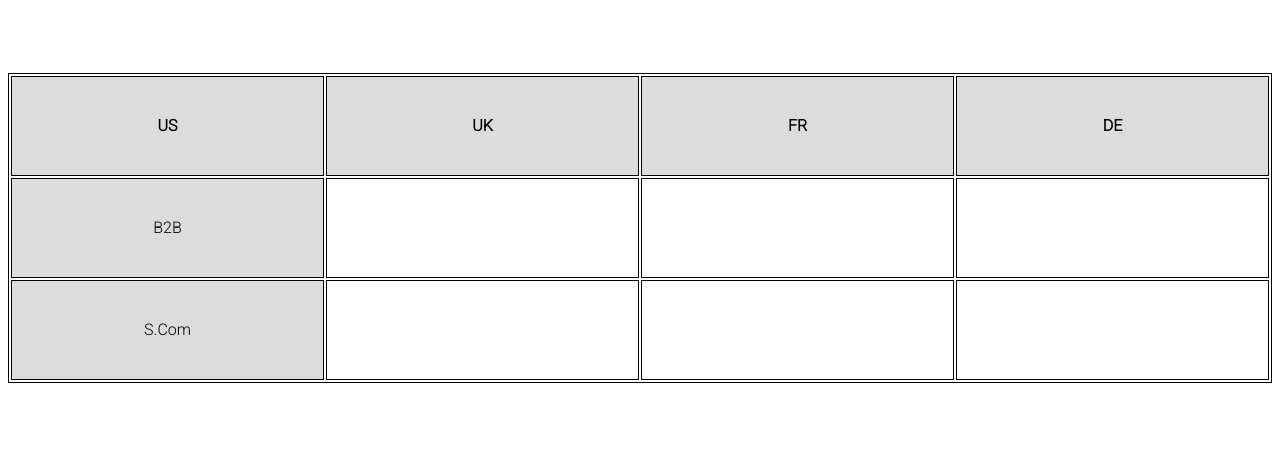
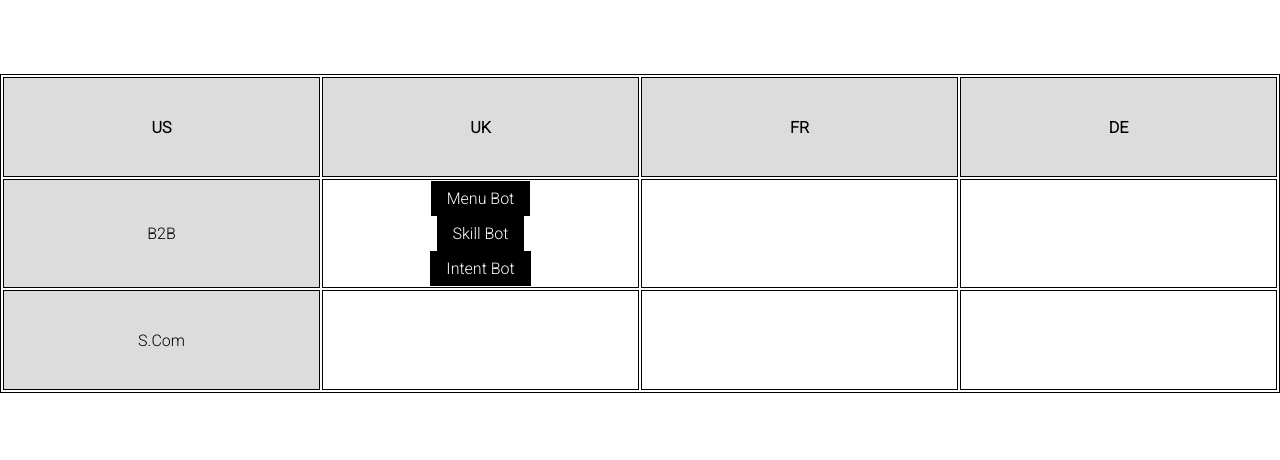
Before and after one commit to pranjalgangrade/specialized.github.io, a plain HTML site: page index.html in a window 1280 px wide. Shown: the part 340-800 px from the top of the page. Drawn offline with nearby package versions, Linux system fonts and the light colour scheme.

Commit message:
update code

```diff
--- a/index.html
+++ b/index.html
@@ -99,6 +99,9 @@
         }
     </style>
 
+    <meta name="viewport" content="width=device-width, initial-scale=1">
+    <link rel="stylesheet" href="https://www.w3schools.com/w3css/4/w3.css">
+
     <table style="width:100%">
         <tr>
             <th>US</th>
@@ -108,7 +111,11 @@
         </tr>
         <tr>
             <td style="background-color: #DCDCDC;">B2B</td>
-            <td></td>
+            <td>
+                <a href="#" class="w3-btn w3-black"> Menu Bot</a>
+                <br /><a href="#" class="w3-btn w3-black">Skill Bot</a>
+                <br /><a href="#" class="w3-btn w3-black">Intent Bot</a>
+            </td>
             <td></td>
             <td></td>
         </tr>
```
